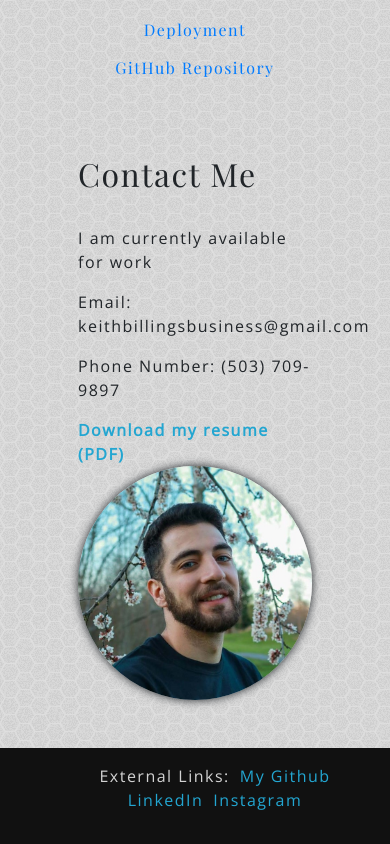
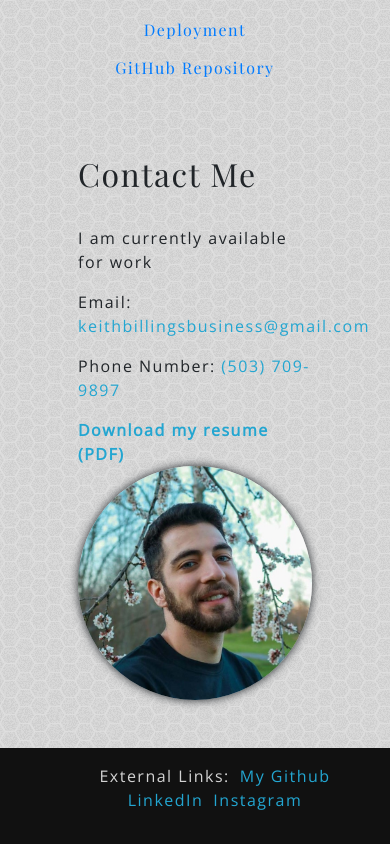
Before and after one commit to KeithBillings/KeithBillings.github.io, a React (Create React App) app: page / in a window 390 px wide. Shown: the part 2915-3759 px from the top of the page. Built offline with nearby package versions, Linux system fonts and the light colour scheme.

Commit message:
add working phone number and email links

```diff
--- a/src/Pages/Home.js
+++ b/src/Pages/Home.js
@@ -160,8 +160,8 @@ function Home() {
           <br></br>
           <div className="openSans" data-aos="fade-up">
             <p>I am currently available for work</p>
-            <p>Email: keithbillingsbusiness@gmail.com</p>
-            <p>Phone Number: (503) 709-9897</p>
+            <p>Email: <a href="mailto:keithbillingsbusiness@gmail.com"> keithbillingsbusiness@gmail.com </a></p>
+            <p>Phone Number: <a href="tel:5037099897"> (503) 709-9897 </a></p>
             <a style={{ fontWeight: 600 }} href={`${keithResume}`} download>
               Download my resume (PDF)
             </a>
```
